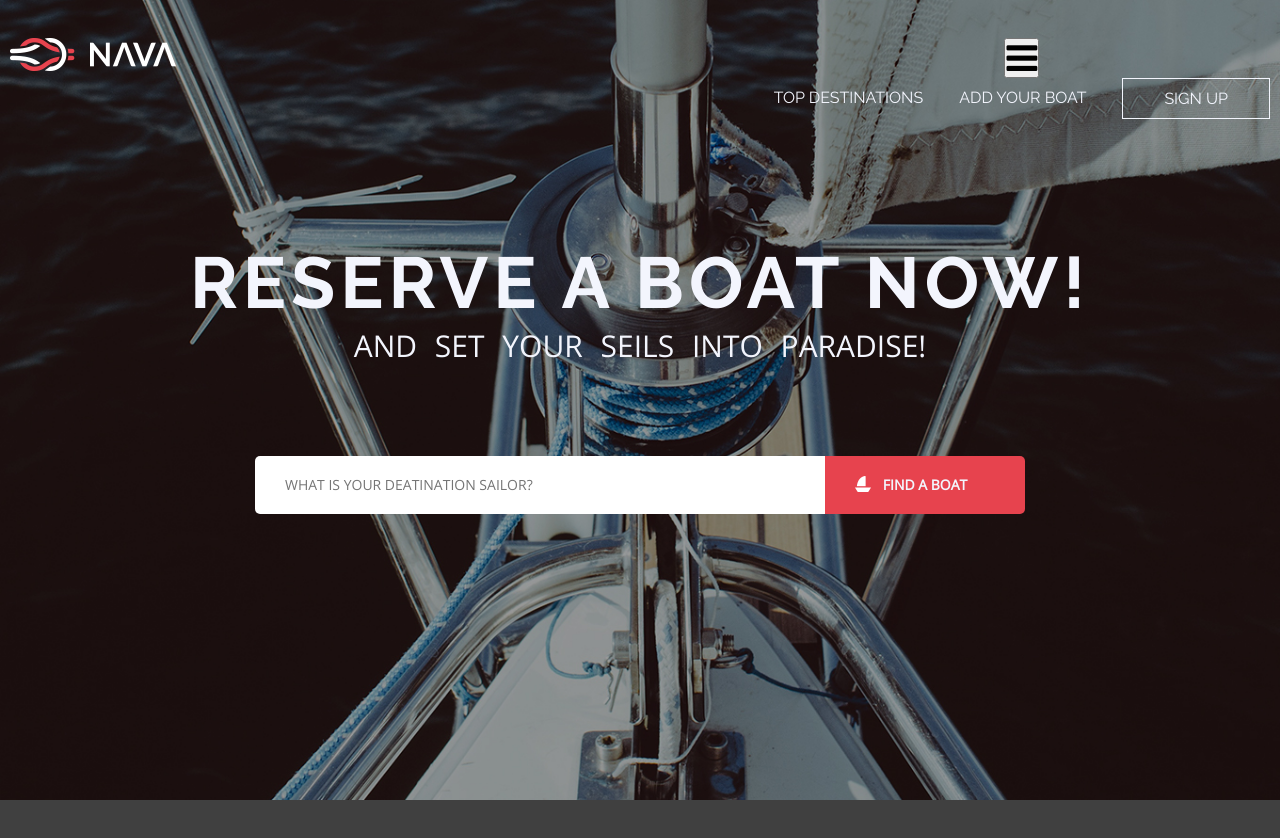
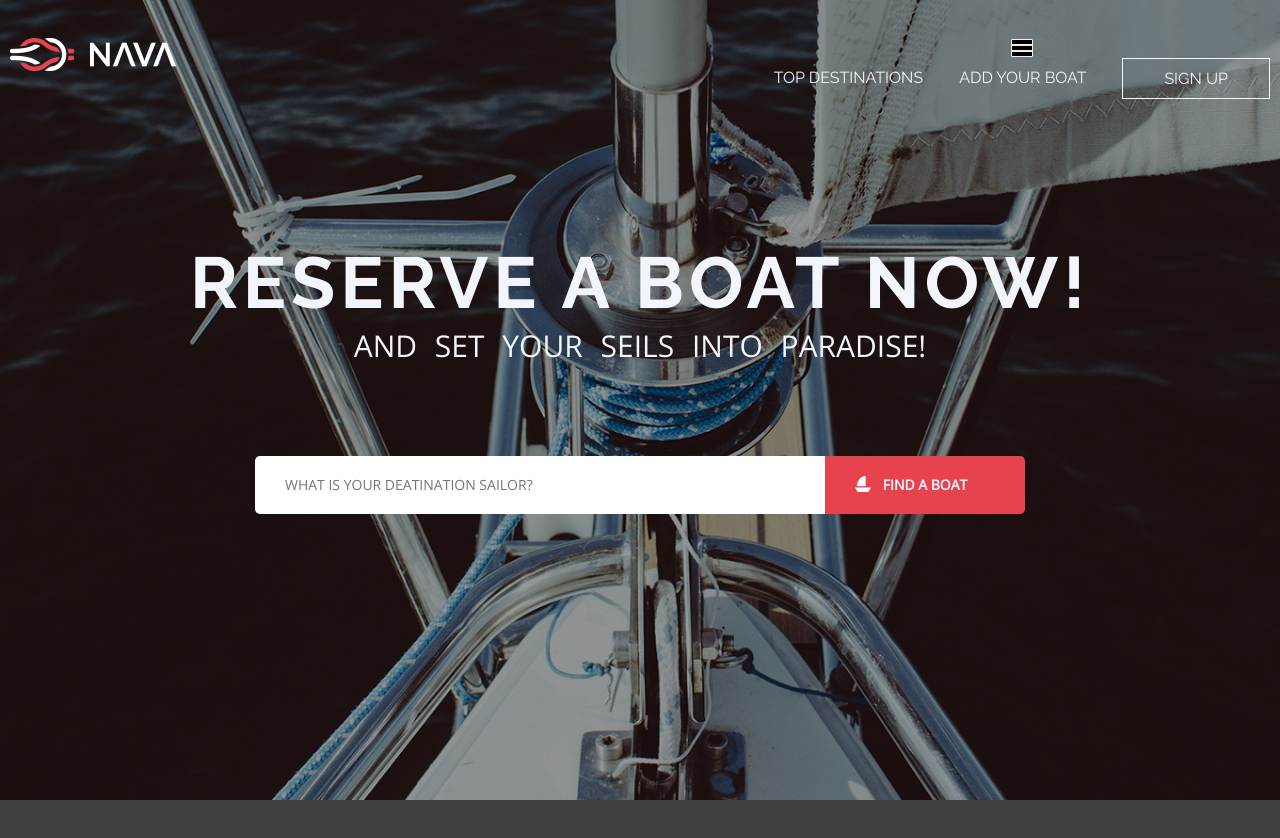
Before and after one commit to VVladim/8-lesson., a plain HTML site: page index.html in a window 1280 px wide. Drawn offline with nearby package versions, Linux system fonts and the light colour scheme.

Commit message:
кнопка-пирожок

```diff
--- a/index.html
+++ b/index.html
@@ -25,7 +25,7 @@
             <img src="images/logo.png" width="166" height="33" alt="sail">
           </h1>
           <nav class="float-r">
-            <button class="menu-button"><i class="fa fa-bars fa-3x" aria-hidden="true"></i></button>
+            <button class="menu-button"><i class="icon-menu"></i></button>
             <ul class="select-boat">
               <li><a href="#">Top destinations</a></li>
               <li><a href="#">Add your boat</a></li>
--- a/style/style.css
+++ b/style/style.css
@@ -304,7 +304,25 @@ nav .menu-btn {
 		font-size: 12px;
 	}
 }
+.icon-menu {
+	 position: relative;
+	 display: block;
+	 width: 20px;
+	 height: 16px;
+	 border-top: 4px solid black;
+	 border-bottom: 4px solid black;
+	 background: transparent;
+}
+.icon-menu::after {
+	 content: "";
+	 position: absolute;
+	 top: 2px;
+	 left: 0;
+	 width: 20px;
+	 height: 4px;
+	 background: black;
 
+}
 
 
 
```
